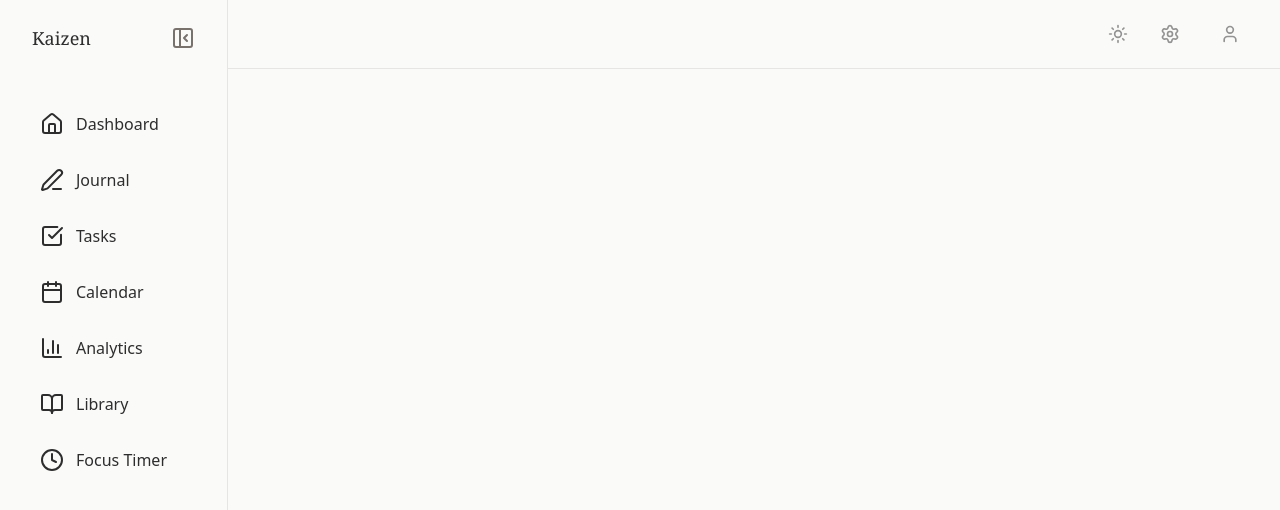
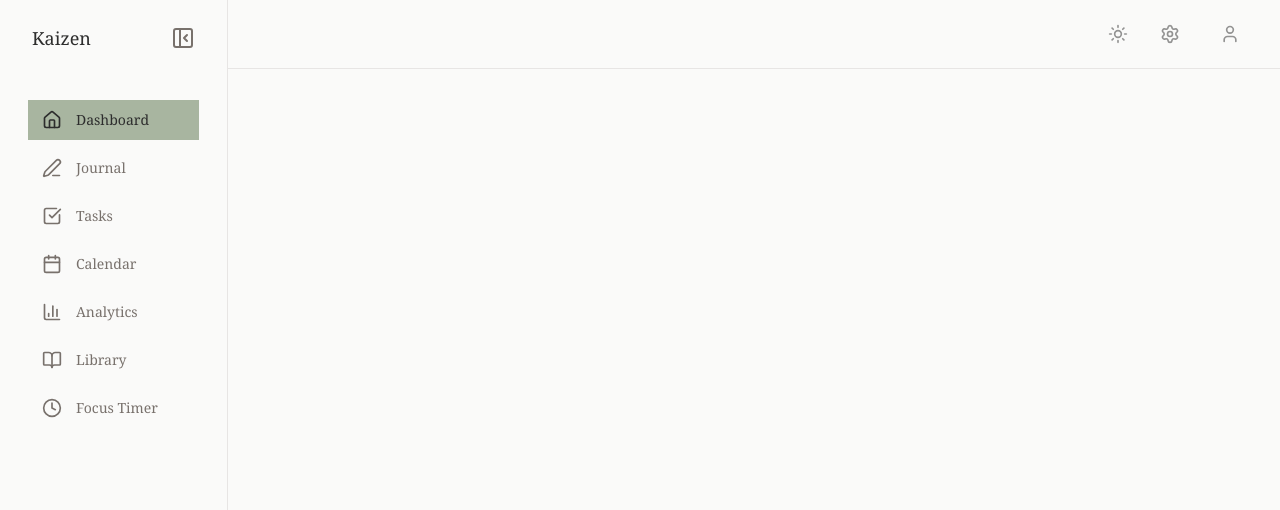
Before and after one commit to ItsKensann/daily_improvement, a React (Vite) app in the folder client/: page /dashboard in a window 1280 px wide. Shown: the top 510 px of the page. Built offline with nearby package versions, Linux system fonts and the light colour scheme; no server answers.

Commit message:
Update Sidebar.jsx

```diff
--- a/client/src/components/Sidebar.jsx
+++ b/client/src/components/Sidebar.jsx
@@ -1,5 +1,5 @@
 import React from "react";
-import { Link } from "react-router-dom";
+import { Link, useLocation } from "react-router-dom";
 import {
   Home,
   CheckSquare,
@@ -15,6 +15,8 @@ import { useSideBar } from "../context/SidebarContext";
 
 export function SideBar() {
   const { isCollapsed, toggleSidebar } = useSideBar();
+  const location = useLocation();
+  const pathname = location.pathname;
 
   const navItems = [
     { icon: Home, label: "Dashboard", href: "/dashboard" },
@@ -49,15 +51,23 @@ export function SideBar() {
       </div>
       <nav className="flex flex-col gap-2 px-3">
         {navItems.map((item) => {
+          const isActive = pathname === item.href;
+
           return (
             <Link
               key={item.href}
               to={item.href}
-              className={`flex items-center gap-3 p-3 rounded-lg hover:bg-accent ${
+              className={`flex items-center gap-3 p-3 py-2.5 font-serif text-sm transition-colors ${
                 isCollapsed ? "justify-center" : ""
-              }`}
+              }
+                ${
+                  isActive
+                    ? "bg-accent text-accent-foreground"
+                    : "text-muted-foreground hover:text-accent-foreground"
+                }
+              `}
             >
-              <item.icon />
+              <item.icon className="h-5 flex-shrink-0" />
               {!isCollapsed && <span>{item.label}</span>}
             </Link>
           );
```
